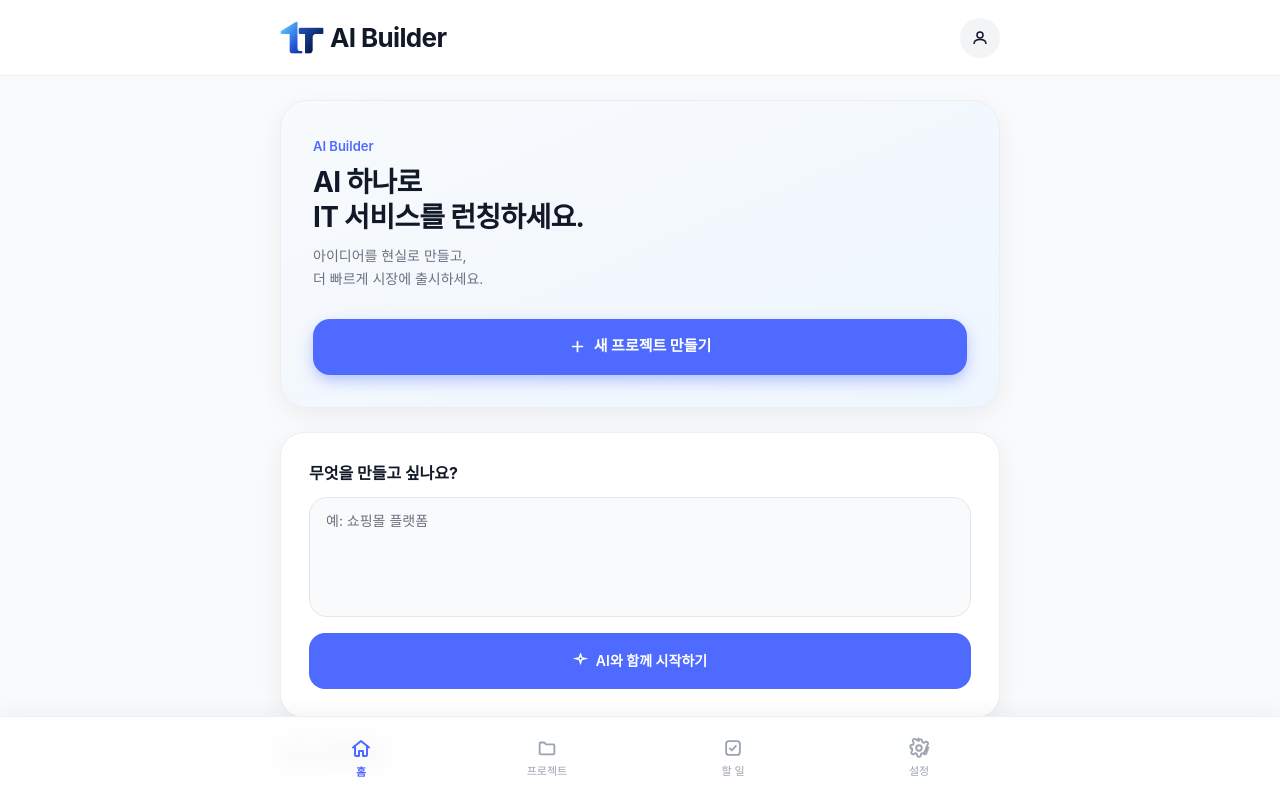
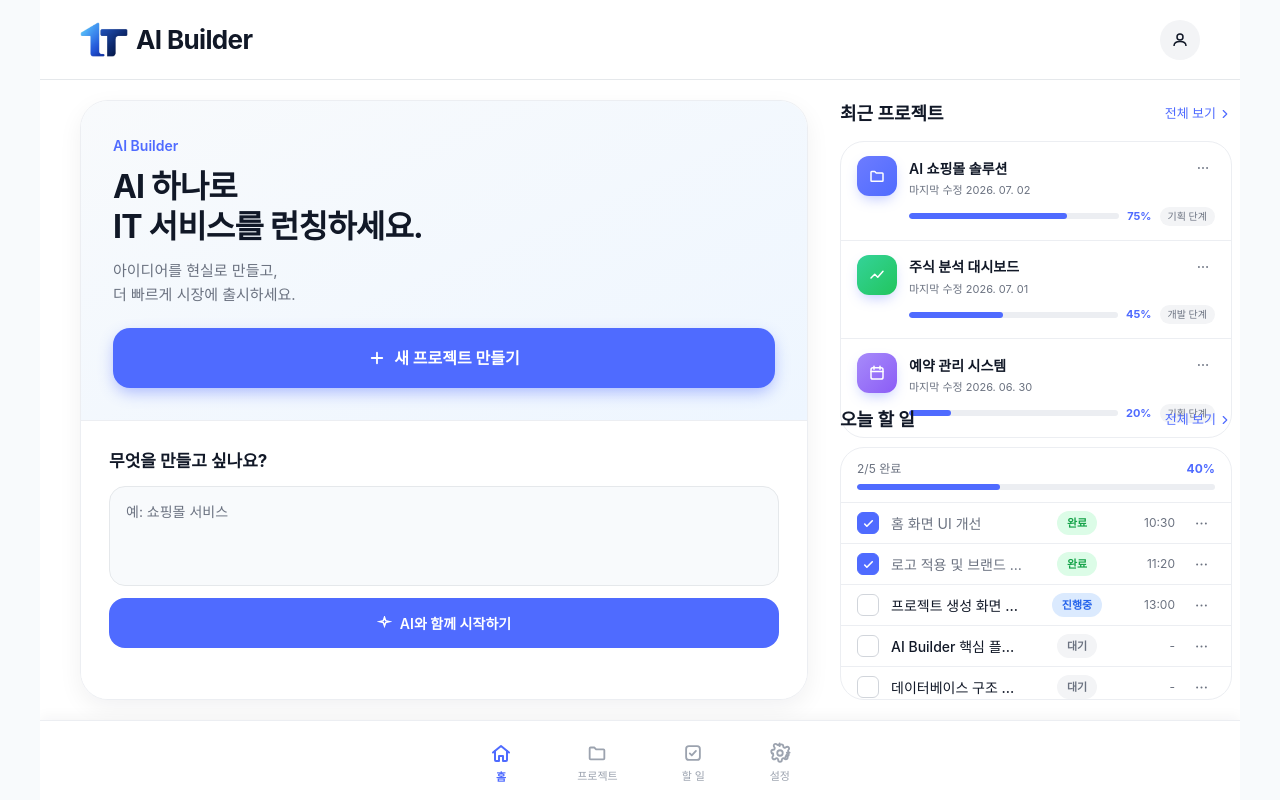
Before and after one commit to onetech0702-a11y/ai-builder-vite, a React (Vite) app: page / in a window 1280 px wide. Shown: the top 800 px of the page. Built offline with nearby package versions, Linux system fonts and the light colour scheme; the HTML template or start-up script is replaced by a standard one; a web font is replaced by a local one.

Commit message:
style: Hero+입력카드 병합, 65/35 레이아웃, 오늘할일 진행률 요약

```diff
--- a/src/App.tsx
+++ b/src/App.tsx
@@ -2,6 +2,7 @@ import Header from "./components/Header";
 import HeroCard from "./components/HeroCard";
 import IdeaInputCard from "./components/IdeaInputCard";
 import RecentProjects from "./components/RecentProjects";
+import TodayTasks from "./components/TodayTasks";
 import BottomNavigation from "./components/BottomNavigation";
 
 export default function App() {
@@ -10,13 +11,27 @@ export default function App() {
   const handleViewAll = () => console.log("view all");
 
   return (
-    <div className="min-h-[100dvh] bg-[#F8FAFC]">
+    <div className="mx-auto flex min-h-[100dvh] w-full flex-col bg-white md:h-[100dvh] md:overflow-hidden md:max-w-[820px] lg:max-w-[1200px]">
       <Header />
 
-      <main className="mx-auto flex w-full max-w-[760px] flex-col gap-6 px-5 pb-[120px] pt-6">
-        <HeroCard onCreateProject={handleCreateProject} />
-        <IdeaInputCard onStartWithAI={handleStartWithAI} />
-        <RecentProjects onViewAll={handleViewAll} />
+      <main className="flex flex-1 flex-col gap-3 px-5 py-3 md:min-h-0 md:flex-row md:gap-6 md:overflow-hidden md:px-8 md:py-5 lg:gap-8 lg:px-10">
+        {/* 좌측 65%(Desktop): Hero + 입력카드를 하나의 연결된 카드로 */}
+        <div className="flex shrink-0 flex-col md:min-h-0 md:w-[58%] md:shrink-0 lg:w-[65%]">
+          <div className="flex flex-1 flex-col overflow-hidden rounded-[28px] border border-[#ECEEF2] shadow-[0_8px_24px_rgba(15,23,42,0.06)]">
+            <HeroCard onCreateProject={handleCreateProject} />
+            <IdeaInputCard onStartWithAI={handleStartWithAI} />
+          </div>
+        </div>
+
+        {/* 우측 35%(Desktop): 최근 프로젝트 + 오늘 할 일 */}
+        <div className="flex flex-col gap-3 md:min-h-0 md:w-[42%] md:flex-1 lg:w-[35%]">
+          <div className="flex min-h-0 flex-1 flex-col md:min-h-0">
+            <RecentProjects onViewAll={handleViewAll} />
+          </div>
+          <div className="flex min-h-0 flex-1 flex-col md:min-h-0">
+            <TodayTasks onViewAll={handleViewAll} />
+          </div>
+        </div>
       </main>
 
       <BottomNavigation />
--- a/src/components/BottomNavigation.tsx
+++ b/src/components/BottomNavigation.tsx
@@ -50,12 +50,13 @@ export default function BottomNavigation() {
   const [active, setActive] = useState<NavId>("home");
 
   return (
-    <nav className="fixed bottom-0 left-0 right-0 z-20 h-[84px] border-t border-[#ECEEF2] bg-white/90 pb-[env(safe-area-inset-bottom)] shadow-[0_-6px_18px_rgba(15,23,42,0.04)] backdrop-blur-md animate-fadeIn">
-      <ul className="mx-auto grid h-full max-w-[760px] grid-cols-4 items-center px-2">
+    <nav className="sticky bottom-0 z-20 shrink-0 animate-fadeIn md:static">
+      <div className="h-[68px] md:h-20 w-full bg-white/90 backdrop-blur-md border-t border-[#ECEEF2] shadow-[0_-4px_12px_rgba(15,23,42,0.04)] px-2 pb-[env(safe-area-inset-bottom)] pt-1.5">
+        <ul className="flex h-full items-center justify-between md:justify-center md:gap-16">
           {NAV_ITEMS.map((item) => {
             const isActive = active === item.id;
             return (
-            <li key={item.id}>
+              <li key={item.id} className="flex-1 md:flex-none">
                 <button
                   onClick={() => setActive(item.id)}
                   className="group flex w-full flex-col items-center gap-1 py-1 transition-colors duration-200 active:scale-95"
@@ -77,6 +78,7 @@ export default function BottomNavigation() {
             );
           })}
         </ul>
+      </div>
     </nav>
   );
 }
--- a/src/components/Header.tsx
+++ b/src/components/Header.tsx
@@ -2,13 +2,12 @@ import logo from "../assets/onetech-logo.png";
 
 export default function Header() {
   return (
-    <header className="h-[76px] border-b border-[#ECEEF2] bg-white animate-slideDown">
-      <div className="mx-auto flex h-full max-w-[760px] items-center justify-between px-5">
-        <div className="flex items-center gap-1.5">
+    <header className="h-[76px] md:h-20 shrink-0 flex items-center justify-between px-5 md:px-8 lg:px-10 border-b border-[#E5E8EB] animate-slideDown bg-white">
+      <div className="flex items-center gap-2">
         <img
           src={logo}
           alt="OneTech"
-            className="h-11 w-11 shrink-0 object-contain animate-logoIn"
+          className="h-12 w-12 shrink-0 object-contain animate-logoIn"
         />
         <span className="flex items-center text-[24px] md:text-[26px] font-bold text-ink-title tracking-tight leading-none">
           AI Builder
@@ -24,7 +23,6 @@ export default function Header() {
           <path d="M4 20c0-4 3.6-6 8-6s8 2 8 6" />
         </svg>
       </button>
-      </div>
     </header>
   );
 }
--- a/src/components/HeroCard.tsx
+++ b/src/components/HeroCard.tsx
@@ -4,16 +4,16 @@ interface HeroCardProps {
 
 export default function HeroCard({ onCreateProject }: HeroCardProps) {
   return (
-    <section className="w-full min-h-[280px] animate-slideUp rounded-[28px] border border-[#ECEEF2] bg-gradient-to-br from-[#F8FAFC] to-[#EEF6FF] p-8 shadow-[0_8px_24px_rgba(15,23,42,0.06)]">
-      <span className="text-[13px] font-semibold text-primary">AI Builder</span>
+    <section className="w-full shrink-0 animate-slideUp bg-gradient-to-br from-[#F8FAFC] to-[#EEF6FF] p-7 md:p-8">
+      <span className="text-[14px] font-semibold text-primary">AI Builder</span>
 
-      <h1 className="mt-2 text-[26px] md:text-[28px] font-bold leading-[1.25] text-ink-title tracking-tight">
+      <h1 className="mt-2.5 text-[29px] md:text-[32px] font-bold leading-[1.25] text-ink-title tracking-tight">
         AI 하나로
         <br />
         IT 서비스를 런칭하세요.
       </h1>
 
-      <p className="mt-2.5 text-[14px] text-ink-body leading-relaxed">
+      <p className="mt-3 text-[15px] text-ink-body leading-relaxed">
         아이디어를 현실로 만들고,
         <br />
         더 빠르게 시장에 출시하세요.
@@ -21,9 +21,9 @@ export default function HeroCard({ onCreateProject }: HeroCardProps) {
 
       <button
         onClick={onCreateProject}
-        className="mt-7 flex h-[56px] w-full items-center justify-center gap-2 rounded-[17px] bg-primary px-8 text-[15px] font-bold text-white shadow-[0_6px_16px_-2px_rgba(79,107,255,0.45)] transition-all duration-200 hover:scale-[1.02] hover:shadow-[0_8px_20px_-2px_rgba(79,107,255,0.55)] active:scale-[0.98]"
+        className="mt-5 flex h-[60px] w-full items-center justify-center gap-2 rounded-[17px] bg-primary px-8 text-[16px] font-bold text-white shadow-[0_6px_16px_-2px_rgba(79,107,255,0.45)] transition-all duration-200 hover:scale-[1.02] hover:shadow-[0_8px_20px_-2px_rgba(79,107,255,0.55)] active:scale-[0.98]"
       >
-        <svg width="17" height="17" viewBox="0 0 24 24" fill="none" stroke="currentColor" strokeWidth="2.4" strokeLinecap="round" aria-hidden="true">
+        <svg width="18" height="18" viewBox="0 0 24 24" fill="none" stroke="currentColor" strokeWidth="2.4" strokeLinecap="round" aria-hidden="true">
           <path d="M12 5v14M5 12h14" />
         </svg>
         새 프로젝트 만들기
--- a/src/components/IdeaInputCard.tsx
+++ b/src/components/IdeaInputCard.tsx
@@ -1,13 +1,11 @@
 import { useEffect, useState } from "react";
 
 const PLACEHOLDER_EXAMPLES = [
-  "AI 주식 분석 서비스",
+  "AI 주식 앱을 만들고 싶어요",
   "예약 관리 시스템",
-  "쇼핑몰 플랫폼",
-  "병원 예약 앱",
+  "쇼핑몰 서비스",
   "운동 기록 앱",
-  "음식 배달 서비스",
-  "AI 고객 상담 챗봇",
+  "가계부 앱",
 ];
 
 const PLACEHOLDER_INTERVAL_MS = 2400;
@@ -27,19 +25,19 @@ export default function IdeaInputCard({ onStartWithAI }: IdeaInputCardProps) {
   }, []);
 
   return (
-    <section className="flex w-full flex-col animate-slideUp rounded-[24px] border border-[#ECEEF2] bg-white p-7 shadow-[0_8px_24px_rgba(15,23,42,0.06)]">
-      <h2 className="text-[16px] font-bold text-ink-title">무엇을 만들고 싶나요?</h2>
+    <section className="flex flex-1 flex-col border-t border-[#ECEEF2] bg-white p-6 md:p-7 animate-slideUp">
+      <h2 className="text-[17px] font-bold text-ink-title">무엇을 만들고 싶나요?</h2>
 
       <textarea
         readOnly
         placeholder={`예: ${PLACEHOLDER_EXAMPLES[placeholderIndex]}`}
         key={placeholderIndex}
-        className="mt-3 h-[120px] w-full resize-none rounded-[18px] border border-[#E5E8EB] bg-[#F8FAFC] px-4 py-3 text-[14px] text-ink-title placeholder:text-ink-body placeholder:transition-opacity placeholder:duration-200 focus:outline-none focus:ring-2 focus:ring-primary/30"
+        className="mt-3 h-[100px] w-full resize-none rounded-2xl border border-[#E5E8EB] bg-[#F8FAFC] px-4 py-3.5 text-[14px] text-ink-title placeholder:text-ink-body placeholder:transition-opacity placeholder:duration-200 focus:outline-none focus:ring-2 focus:ring-primary/30"
       />
 
       <button
         onClick={onStartWithAI}
-        className="mt-4 flex h-[56px] w-full items-center justify-center gap-2 rounded-2xl bg-primary text-[14px] font-semibold text-white transition-transform duration-200 hover:scale-[1.02] active:scale-[0.98]"
+        className="mt-3 flex h-[50px] w-full items-center justify-center gap-2 rounded-2xl bg-primary text-[14px] font-semibold text-white transition-transform duration-200 hover:scale-[1.02] active:scale-[0.98]"
       >
         <svg width="15" height="15" viewBox="0 0 24 24" fill="none" stroke="currentColor" strokeWidth="2.4" strokeLinecap="round" aria-hidden="true">
           <path d="M12 2l1.9 5.5L19.5 9l-5.6 1.5L12 16l-1.9-5.5L4.5 9l5.6-1.5L12 2z" />
--- a/src/components/ProjectListItem.tsx
+++ b/src/components/ProjectListItem.tsx
@@ -3,8 +3,8 @@ import ProgressBar from "./ProgressBar";
 
 function ProjectIcon({ type }: { type: Project["icon"] }) {
   const common = {
-    width: 20,
-    height: 20,
+    width: 18,
+    height: 18,
     viewBox: "0 0 24 24",
     fill: "none" as const,
     stroke: "#FFFFFF",
@@ -38,40 +38,40 @@ function ProjectIcon({ type }: { type: Project["icon"] }) {
 
 export default function ProjectListItem({ project }: { project: Project }) {
   return (
-    <li className="flex h-[92px] items-center gap-3.5 px-5">
+    <li className="flex items-start gap-3 px-4 py-3.5">
       <div
-        className="flex h-12 w-12 shrink-0 items-center justify-center rounded-2xl shadow-[0_6px_14px_-4px_rgba(79,107,255,0.4)]"
+        className="flex h-10 w-10 shrink-0 items-center justify-center rounded-xl shadow-[0_6px_14px_-4px_rgba(79,107,255,0.4)]"
         style={{ background: `linear-gradient(135deg, ${project.colorFrom}, ${project.colorTo})` }}
       >
         <ProjectIcon type={project.icon} />
       </div>
 
       <div className="min-w-0 flex-1">
-        <h3 className="truncate whitespace-nowrap text-[15px] font-semibold text-ink-title">{project.name}</h3>
-        <p className="mt-0.5 truncate whitespace-nowrap text-[13px] text-[#6B7280]">마지막 수정 {project.updatedAt}</p>
-      </div>
-
-      <div className="flex w-[170px] shrink-0 items-center justify-end gap-3 sm:w-[220px]">
-        <div className="w-20 shrink-0 sm:w-28">
-          <span className="block text-right text-[13px] font-bold text-primary">{project.progress}%</span>
-          <ProgressBar progress={project.progress} />
-        </div>
-
-        <span className="hidden shrink-0 justify-center whitespace-nowrap rounded-badge bg-[#F3F4F6] px-2.5 py-1 text-[11px] font-medium text-ink-body sm:inline-flex sm:w-[76px]">
-          {project.phase}
-        </span>
-
+        <div className="flex items-center justify-between gap-2">
+          <h3 className="text-[14px] font-semibold text-ink-title truncate">{project.name}</h3>
           <button
             aria-label="더보기"
-          className="shrink-0 flex h-8 w-8 items-center justify-center rounded-full text-ink-body hover:bg-[#F3F4F6]"
+            className="shrink-0 flex h-6 w-6 items-center justify-center rounded-full text-ink-body hover:bg-[#F3F4F6]"
           >
-          <svg width="16" height="16" viewBox="0 0 24 24" fill="currentColor" aria-hidden="true">
+            <svg width="14" height="14" viewBox="0 0 24 24" fill="currentColor" aria-hidden="true">
               <circle cx="5" cy="12" r="1.6" />
               <circle cx="12" cy="12" r="1.6" />
               <circle cx="19" cy="12" r="1.6" />
             </svg>
           </button>
         </div>
+        <p className="mt-0.5 text-[11px] text-ink-body">마지막 수정 {project.updatedAt}</p>
+
+        <div className="mt-2 flex items-center gap-2">
+          <div className="flex-1">
+            <ProgressBar progress={project.progress} />
+          </div>
+          <span className="shrink-0 text-[11px] font-bold text-primary">{project.progress}%</span>
+          <span className="shrink-0 rounded-badge bg-[#F3F4F6] px-2 py-0.5 text-[10px] font-medium text-ink-body">
+            {project.phase}
+          </span>
+        </div>
+      </div>
     </li>
   );
 }
--- a/src/components/TodayTasks.tsx
+++ b/src/components/TodayTasks.tsx
@@ -1,6 +1,7 @@
 import { useState } from "react";
 import { TODAY_TASKS } from "../data/mockData";
 import TaskListItem from "./TaskListItem";
+import ProgressBar from "./ProgressBar";
 
 interface TodayTasksProps {
   onViewAll: () => void;
@@ -8,9 +9,6 @@ interface TodayTasksProps {
 
 export default function TodayTasks({ onViewAll }: TodayTasksProps) {
   const [tasks, setTasks] = useState(TODAY_TASKS);
-  const visibleTasks = tasks.slice(0, 5);
-  const completedCount = visibleTasks.filter((task) => task.status === "done").length;
-  const completionRate = Math.round((completedCount / visibleTasks.length) * 100);
 
   const handleToggle = (id: string) => {
     console.log("toggle task", id);
@@ -19,8 +17,12 @@ export default function TodayTasks({ onViewAll }: TodayTasksProps) {
     );
   };
 
+  const doneCount = tasks.filter((t) => t.status === "done").length;
+  const totalCount = tasks.length;
+  const percent = totalCount === 0 ? 0 : Math.round((doneCount / totalCount) * 100);
+
   return (
-    <section className="animate-fadeIn flex h-full min-w-0 flex-col md:min-h-0">
+    <section className="animate-fadeIn flex flex-col md:min-h-0 md:flex-1">
       <div className="flex shrink-0 items-center justify-between">
         <h2 className="text-[18px] font-bold text-ink-title">오늘 할 일</h2>
         <button onClick={onViewAll} className="flex items-center gap-0.5 text-[13px] font-medium text-primary">
@@ -31,23 +33,25 @@ export default function TodayTasks({ onViewAll }: TodayTasksProps) {
         </button>
       </div>
 
-      <div className="mt-3 rounded-t-[24px] border border-b-0 border-[#ECEEF2] bg-white px-4 py-2.5">
-        <div className="flex items-center justify-between gap-3">
-          <span className="text-[13px] font-semibold text-ink-title">전체 진행률</span>
-          <span className="shrink-0 text-[13px] font-bold text-primary">
-            {completedCount}/{visibleTasks.length} 완료, {completionRate}%
+      <div className="mt-3.5 flex min-h-0 flex-1 flex-col overflow-hidden rounded-[24px] border border-[#ECEEF2] bg-white md:min-h-0">
+        <div className="shrink-0 border-b border-[#ECEEF2] px-4 py-3">
+          <div className="flex items-center justify-between text-[12px] text-ink-body">
+            <span>
+              {doneCount}/{totalCount} 완료
             </span>
+            <span className="font-bold text-primary">{percent}%</span>
           </div>
-        <div className="mt-2 h-2 overflow-hidden rounded-full bg-[#ECEEF2]">
-          <div className="h-full rounded-full bg-primary" style={{ width: `${completionRate}%` }} />
+          <div className="mt-1.5">
+            <ProgressBar progress={percent} />
           </div>
         </div>
 
-      <ul className="flex-1 divide-y divide-[#ECEEF2] overflow-hidden rounded-b-[24px] border border-[#ECEEF2] bg-white">
-        {visibleTasks.map((task) => (
+        <ul className="min-h-0 flex-1 divide-y divide-[#ECEEF2] overflow-y-auto">
+          {tasks.map((task) => (
             <TaskListItem key={task.id} task={task} onToggle={handleToggle} />
           ))}
         </ul>
+      </div>
     </section>
   );
 }
```
Lines whose indentation alone changed are shown as unchanged.
